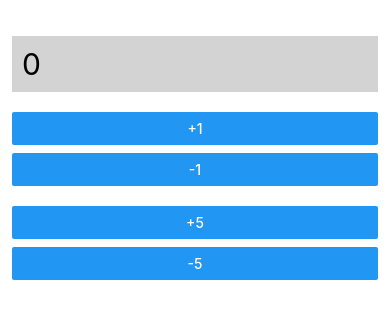
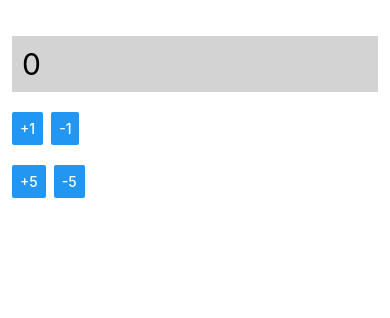
Before and after one commit to hyerindev/Mobile-App-Making, a React Native app: screen / in a window 390 px wide. Shown: the top 318 px of the page. Built offline with nearby package versions, Linux system fonts and the light colour scheme.

Commit message:
(lab 4) 다단 Counter - row

```diff
--- a/App.tsx
+++ b/App.tsx
@@ -14,11 +14,11 @@ const App = () => {
   return (
     <View style={{ padding: 12, paddingTop: 36, gap: 20 }}>
       <Text style={textStyle}>{val}</Text>
-      <View style={{ gap: 8 }}>
+      <View style={{ flexDirection: "row", gap: 8 }}>
         <Button title="+1" onPress={() => setVal((prev) => prev + 1)} />
         <Button title="-1" onPress={() => setVal((prev) => prev - 1)} />
       </View>
-      <View style={{ gap: 8 }}>
+      <View style={{ flexDirection: "row", gap: 8 }}>
         <Button title="+5" onPress={() => setVal((prev) => prev + 5)} />
         <Button title="-5" onPress={() => setVal((prev) => prev - 5)} />
       </View>
```
